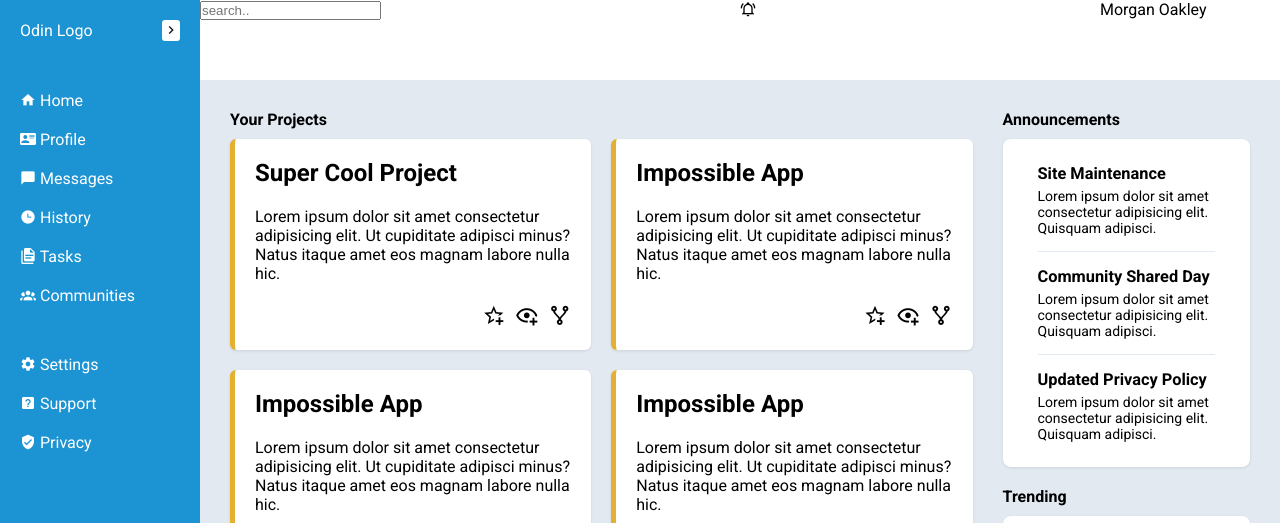
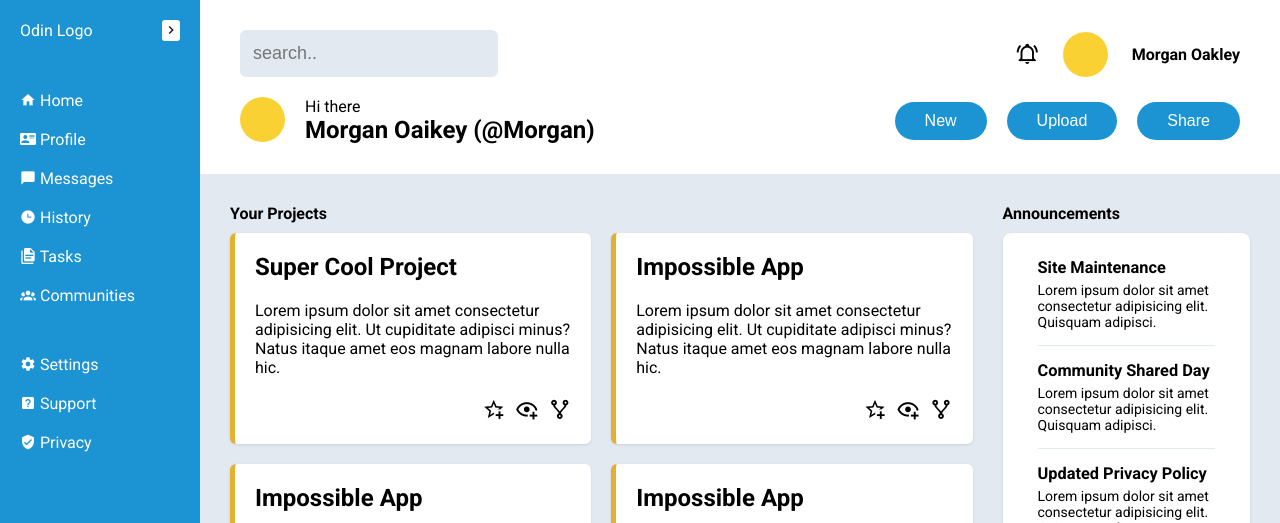
Before and after one commit to alialaba/odin-dashboard-pj, a plain HTML site: page index.html in a window 1280 px wide. Shown: the top 523 px of the page. Drawn offline with Linux system fonts and the light colour scheme.

Commit message:
style dashboard header

```diff
--- a/index.html
+++ b/index.html
@@ -22,15 +22,31 @@
   <body>
     <div class="grid-container">
       <header class="header">
-        <div class="search-container">
+        <div class="header-upper">
+          <div class="search-container">
             <input type="search" placeholder="search.." />
         </div>
 
         <div class="user-profile">
             <div class="notification-icon"><span class="mdi mdi-bell-ring-outline"></span>
             </div>
-            <div class="profile-image"></div>
+            <div class="icon-circled circle-two"></div>
             <span class="username">Morgan Oakley</span>
+        </div>
+        </div>
+        <div class="header-lower">
+          <div class="header-lower__msg">
+            <div class="icon-circled circle-two"></div>
+            <div>
+              <span>Hi there</span>
+              <h2>Morgan Oaikey <span>(@Morgan)</span></h2>
+            </div>
+          </div>
+          <div class="header-upper__action">
+            <button class="btn-action">New</button>
+            <button class="btn-action">Upload</button>
+            <button class="btn-action">Share</button>
+          </div>
         </div>
       </header>
       <aside class="sidebar">
@@ -257,7 +273,7 @@
             <h3 class="heading">Trending</h3>
             <ul class="trending__list">
               <li class="trending__item">
-                <div class="trending__item-circle circle-one">
+                <div class="icon-circled circle-one">
                   <img/>
                 </div>
                 <div>
@@ -266,7 +282,7 @@
                 </div>
               </li>
               <li class="trending__item">
-                  <div  class="trending__item-circle circle-two">
+                  <div  class="icon-circled circle-two">
                     <img/>
                   </div>
                   <div>
@@ -276,7 +292,7 @@
                 </li>
 
                 <li class="trending__item">
-                  <div  class="trending__item-circle circle-three">
+                  <div  class="icon-circled circle-three">
                     <img/>
                   </div>
                   <div>
@@ -285,7 +301,7 @@
                   </div>
                 </li>
                 <li class="trending__item">
-                  <div  class="trending__item-circle circle-four">
+                  <div  class="icon-circled circle-four">
                     <img/>
                   </div>
                   <div>
--- a/style/style.css
+++ b/style/style.css
@@ -32,27 +32,85 @@ button{
     border: none;
     outline: none;
 }
+input{
+    /* border: none; */
+    outline: none;
+}
 .heading{
     font-size: 16px;
     margin-bottom: 10px;
 }
+.btn-action{
+    background-color: var(--blue-clr);
+    padding: 10px 30px;
+    border-radius: 30px;
+    color: var(--white-clr);
+    font-size: 16px;
+}
+.username{
+    font-weight: 700;
+}
 .grid-container{
     display: grid;
-    grid-template: 80px 1fr / 200px minmax(0, 1fr);
+    grid-template: auto 1fr / 200px minmax(0, 1fr);
     grid-template-areas: "sidebar header" "sidebar main";
     height: 100vh;
 }
 .header{
     background: var(--white-clr) ;
     grid-area: header;
-    display: grid;
-    grid-template-columns: 1fr 1fr;
+    padding: 30px 40px;
+    display: flex;
+    flex-direction: column;
+    gap: 20px;
 
 }
 .user-profile{
     display: grid;
-    grid-template-columns: 1fr 1fr 1fr;
-    /* align-self: end; */
+    column-gap: 10px;
+    align-items: center;
+
+}
+.header-upper{
+    display: grid;
+    grid-template-columns: minmax(200px, 1fr) auto;
+    align-items: center;
+    gap: 20px;
+    flex-wrap: wrap;
+}
+
+.header-lower{
+    display: grid;
+    grid-template-columns: minmax(200px, 1fr) auto;
+    align-items: center;
+
+}
+.user-profile{
+    display: flex;
+    align-items: center;
+    column-gap: 1.5em;
+    align-self: end;
+
+}
+.search-container input{
+    border: 1px solid var(--light-clr);
+    border-radius: 6px;
+    padding: 12px ;
+    font-size: 18px;
+    background-color: var(--light-clr);
+
+}
+.notification-icon{
+    font-size: 23px;
+}
+
+.header-lower__msg{
+    display: flex;
+    gap: 20px;
+}
+.header-upper__action{
+   display: flex;
+   column-gap: 20px;
 }
 .sidebar{
     background: var(--blue-clr);
@@ -90,7 +148,7 @@ button{
     overflow-y: auto;
     display: grid;
     grid-template-columns: 3fr 1fr;
-   grid-template-areas: "project side";
+    grid-template-areas: "project side";
     padding: 30px;
     column-gap: 30px;
 }
@@ -152,8 +210,9 @@ button{
     padding-bottom: 12px;
     padding: 13px 0;
 }
-.trending__item-circle{
-    background-color: #101010;
+
+.icon-circled{
+    /* background-color: #101010; */
     width: 45px;
     height: 45px;
     border-radius: 100%;
@@ -170,3 +229,13 @@ button{
 .circle-four{
     background: var(--clr4);
 }
+
+/* Stack layout on smaller screens */
+@media (max-width: 900px) {
+    .main-content {
+      grid-template-columns: 1fr;
+      grid-template-areas:
+        "project"
+        "side";
+    }
+  }
```
